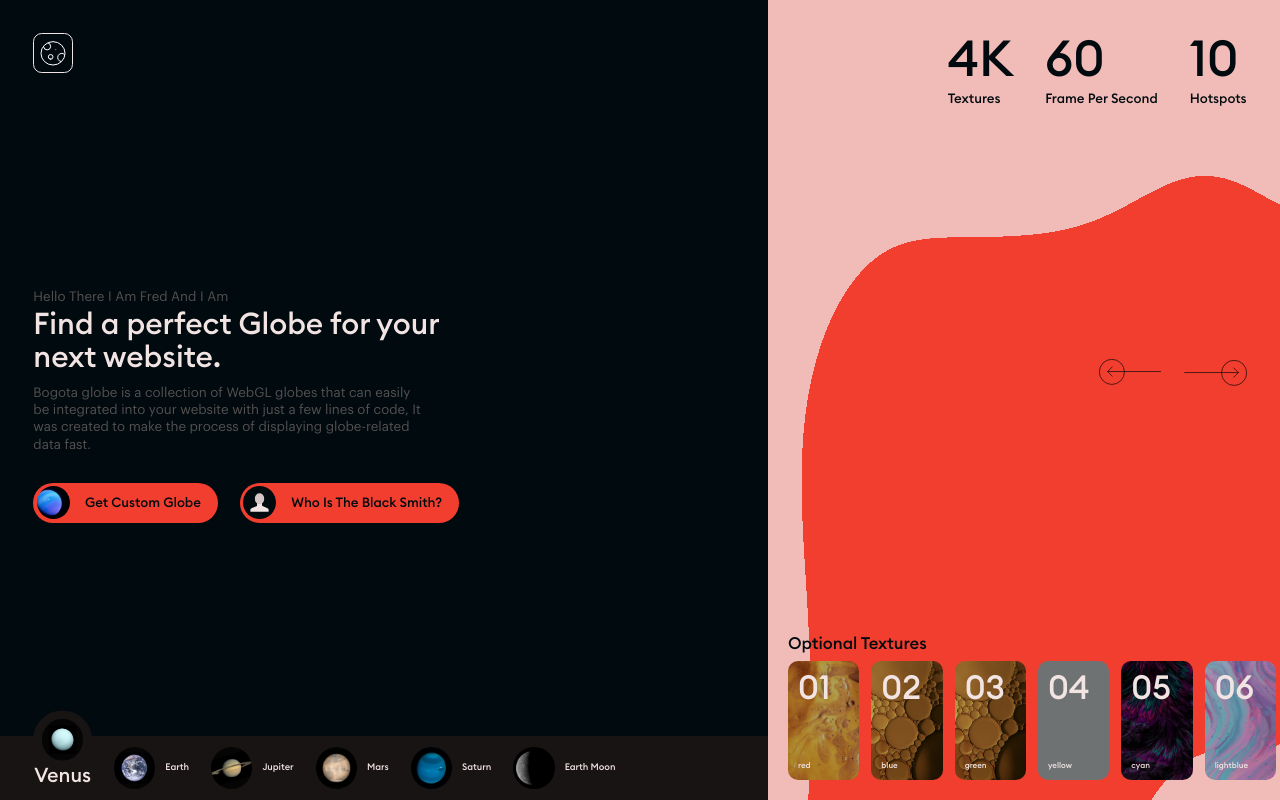
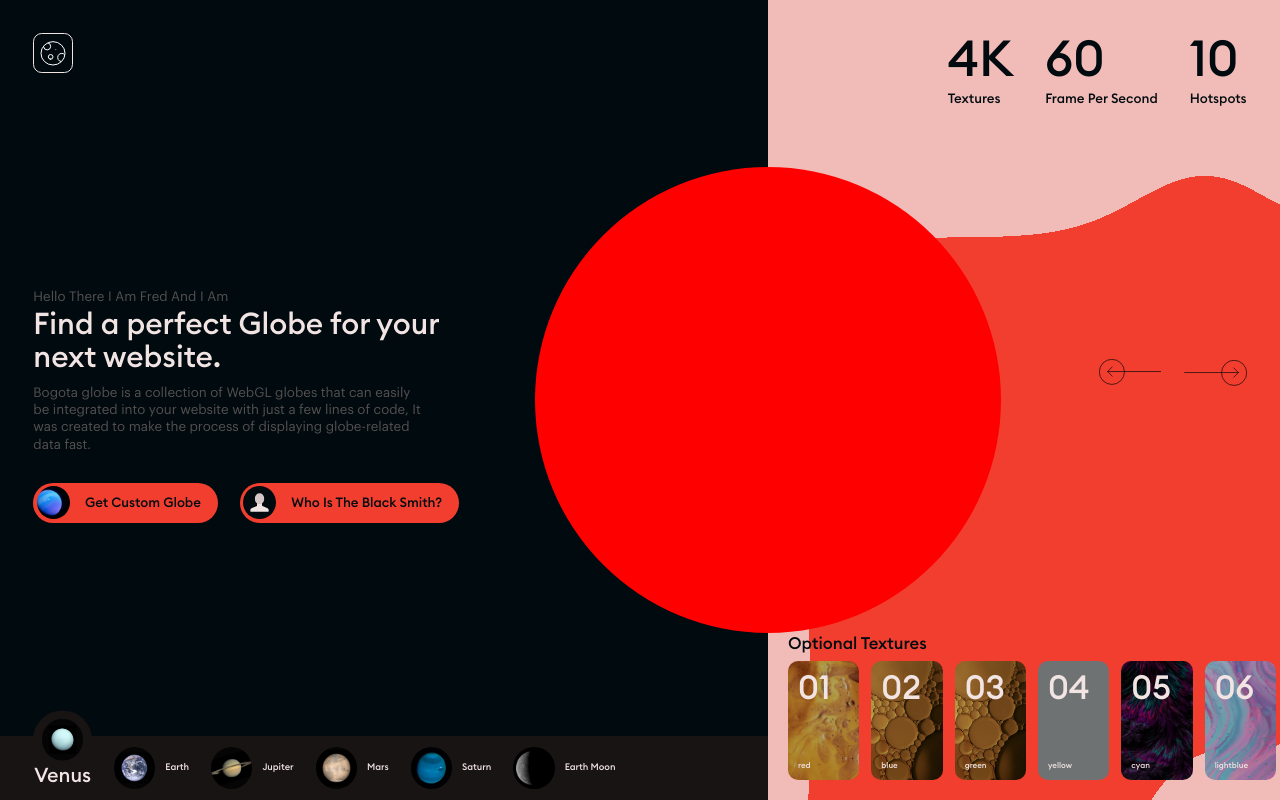
Before and after one commit to mudakikwa/bogoglobes, a React (Create React App) app: page / in a window 1280 px wide. Built offline with nearby package versions, Linux system fonts and the light colour scheme; grey boxes are pictures that could not be loaded.

Commit message:
globe positioning

```diff
--- /dev/null
+++ b/src/components/sphereGl/SphereGl.js
@@ -0,0 +1,8 @@
+import React from 'react'
+import "./index.scss"
+
+export default function SphereGl() {
+  return (
+    <div id="spheregl"></div>
+  )
+}
--- /dev/null
+++ b/src/components/sphereGl/index.scss
@@ -0,0 +1,15 @@
+@import "../../sass/mixins.scss";
+#spheregl{
+    $height:700;
+    min-height: pxToVw($height);
+    min-width: pxToVw($height);
+    max-height: pxToVw($height);
+    max-width: pxToVw($height);
+    background-color: red;
+    border-radius: 50%;
+    position: fixed;
+    top:0;
+    left:calc(60vw - pxToVw($height/2));
+    top:calc(50vh - pxToVw($height/2));
+    z-index:10;
+}
--- a/src/pages/home/Home.js
+++ b/src/pages/home/Home.js
@@ -5,11 +5,14 @@ import LeftTextCounter from '../../components/leftText/LeftTextCounter'
 import LeftWebGL from '../../components/leftWebGl/LeftWebGL'
 import Logo from '../../components/logo/Logo'
 import Planets from '../../components/planets/Planets'
+import SphereGl from '../../components/sphereGl/SphereGl'
 import Textures from '../../components/textures/Textures'
 import "./index.scss"
 
 export default function Home() {
   return (
+    <>
+      <SphereGl />
       <div className="d-flex" id="home">
         <div className="left-size">
           <Logo />
@@ -23,5 +26,6 @@ export default function Home() {
           <Textures />
         </div>
       </div>
+    </>
   )
 }
```
Lines whose indentation alone changed are shown as unchanged.
